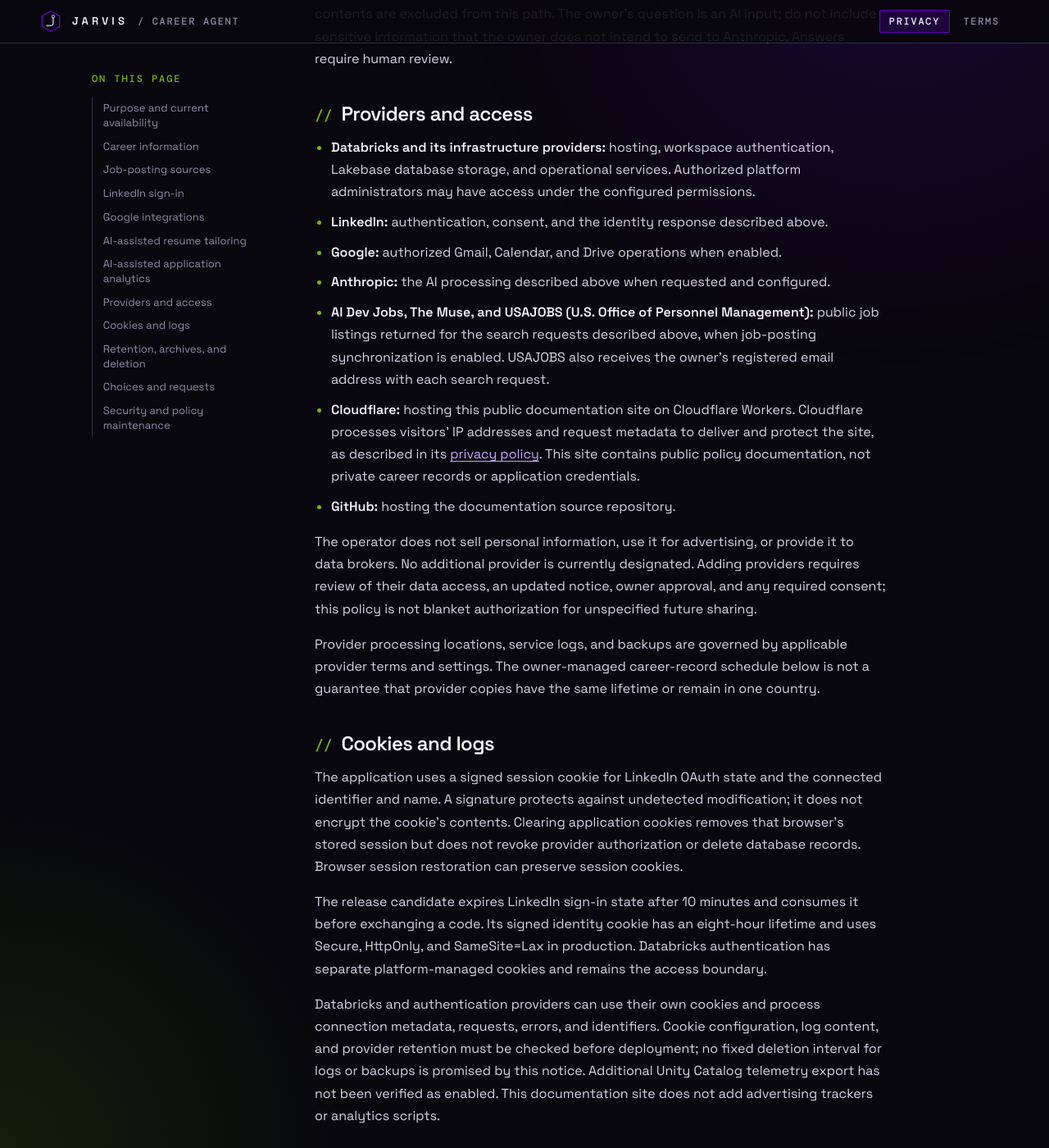
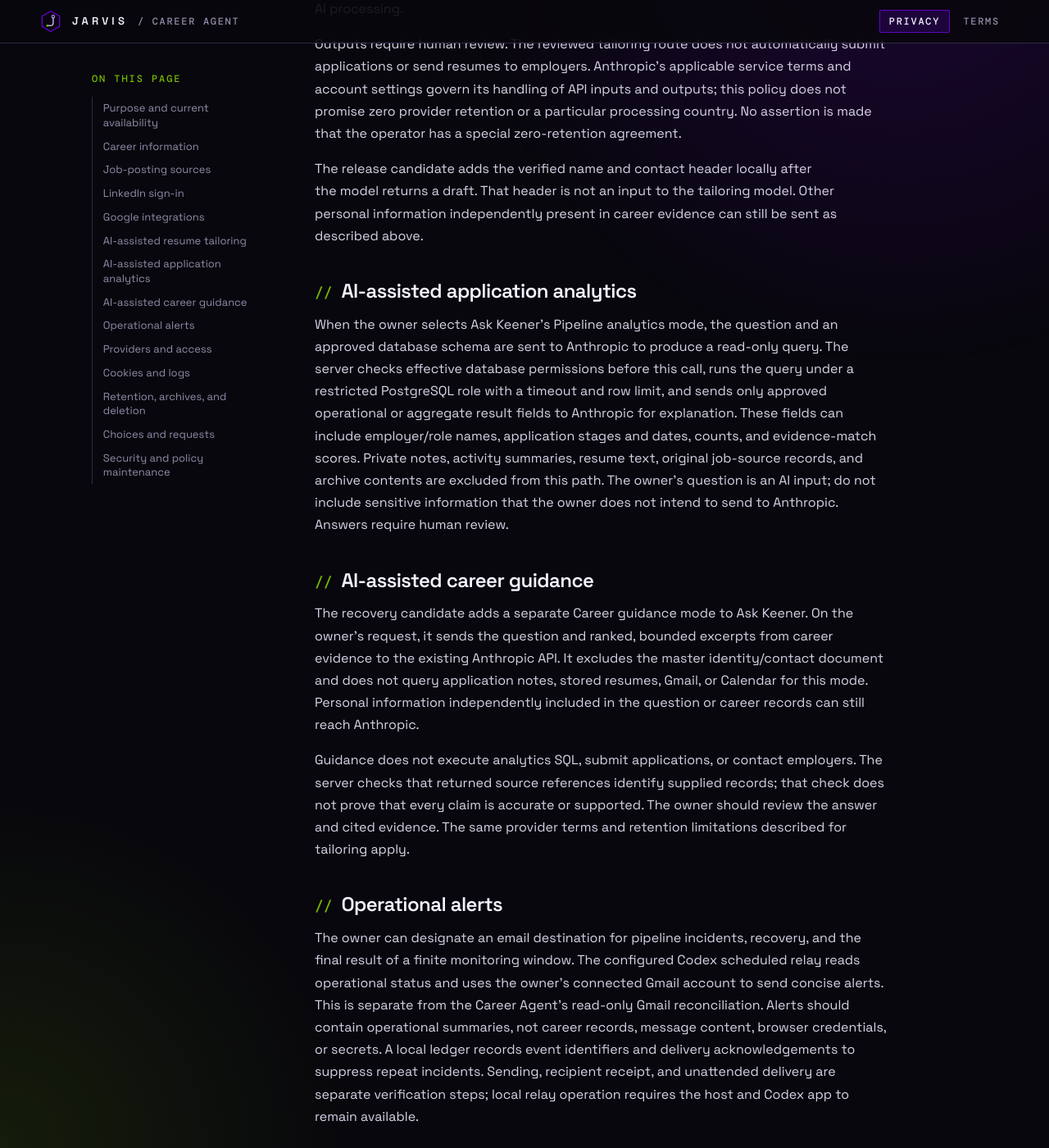
Before and after one commit to TMC-The-Meredith-Collective/career-agent-docs, a Jekyll site: the page built from privacy.md, in a window 1280 px wide and 1400 px high, scrolled down 4988 px. Shown: the whole window at 82% size. Built offline with Jekyll 4.4.1, drawn with Linux system fonts in a browser that asks for light colours; some of the changed text lies outside the part shown.

Commit message:
Disclose career recovery data flows and operational alerts (#10)
* Disclose career recovery data flows and operational alerts

* Preserve normalized Markdown line endings

```diff
--- a/privacy.md
+++ b/privacy.md
@@ -6,11 +6,14 @@ permalink: /privacy/
 
 # JARVIS Career Agent Privacy Policy
 
-**Effective date:** October 6, 2026
+**Effective date:** October 27, 2026
 
 **Release notice:** The resume storage, analytics, Drive save, and archive changes
 below describe the reviewed release candidate. They require approval, schema
 provisioning, and deployment before becoming available in the live application.
+The recovery candidate adds incremental Google synchronization, career guidance,
+and private evidence browsing. This notice describes those data paths; it does
+not establish that their live acceptance checks or a monitoring soak have passed.
 
 **Operator:** David Russell Meredith — The Meredith Collective
 
@@ -22,19 +25,25 @@ provisioning, and deployment before becoming available in the live application.
 
 JARVIS Career Agent is a private, single-owner career-management application intended to help its owner find steady employment and income. It organizes career evidence, job postings, resumes, applications, and follow-up activity. It is not offered for public registration or use by other people.
 
-The application is still being provisioned. LinkedIn sign-in, Google Gmail, Calendar, and Drive integration, AI-assisted resume tailoring, and synchronization of public job postings are intended for the initial release. This notice describes implemented data paths and clearly identifies planned functionality; publishing it does not mean the application or every integration is operational. Databricks application permissions, not LinkedIn sign-in, are intended to restrict access to the owner.
+The application and its integrations are operated and verified in stages. This notice describes implemented data paths and identifies candidate functionality; publishing it or deploying the app does not establish that every integration is operational. Databricks application permissions, not LinkedIn sign-in, restrict access to the owner and authorized platform administrators.
 
 ## Career information
 
 The application processes owner-supplied employment history, education, certifications, skills, and other career evidence. Job-tracking records can contain company and role names, job URLs, locations, compensation ranges, application statuses, dates, and private notes.
 
+The recovery candidate's private Evidence view displays career records, their
+categories, source YAML paths, and relevance tags. It excludes the separate
+master identity/contact document. Databricks application permissions remain the
+access boundary; the endpoint asks browsers not to cache its response. This is
+YAML-backed evidence browsing, not general document-upload processing.
+
 The configured database stores postings, application records, resume-version metadata, match scores, gap analyses, application activity, and job-posting synchronization records. The release candidate also stores generated resume text privately in Lakebase so the owner can reopen and download a draft. Application list responses omit this text. A separate, explicit Drive save can store a text file and its file identifier after Google authorization is configured. These records support the owner's career preparation and application tracking, not advertising or data brokerage. Legacy drafts with no stored text require re-tailoring.
 
 ## Job-posting sources
 
-Job-posting synchronization is implemented and tested but, as of this version, is not yet enabled in the deployed application. When the owner enables it, the application requests public job listings from three sources: AI Dev Jobs (`aidevboard.com`), The Muse (`www.themuse.com`), and USAJOBS (`data.usajobs.gov`, operated by the U.S. Office of Personnel Management). It contacts no other job board. Indeed and ZipRecruiter appear in its configuration as disabled and are never called.
+When enabled, the application's public-source synchronization requests job listings from three sources: AI Dev Jobs (`aidevboard.com`), The Muse (`www.themuse.com`), and USAJOBS (`data.usajobs.gov`, operated by the U.S. Office of Personnel Management). This connector path contacts no other job board. Indeed and ZipRecruiter appear in its configuration as disabled and are never called.
 
-A synchronization runs when the owner starts one. A scheduled hourly run is planned and not yet set up. Requests originate from the deployed application or from the owner's computer, so each source receives that system's IP address and ordinary request metadata. A reachability check sends each source one request with no key and no search criteria.
+A synchronization runs when the owner starts one or through an explicitly configured host schedule. This notice does not activate a schedule or establish its current health. Requests originate from the deployed application or from the owner's computer, so each source receives that system's IP address and ordinary request metadata. A reachability check sends each source one request with no key and no search criteria.
 
 Each synchronization request carries search criteria only. Depending on the source, these are job-title keywords, a metropolitan area with a radius, place or state names, a remote-work preference, a seniority level, and job categories. No career evidence, resume text, application record, or private note is sent to a job source. USAJOBS requires an API key and the email address registered with it, and the application sends that email address as the `User-Agent` header on every USAJOBS search request. AI Dev Jobs and The Muse work without a key; the application sends either of them an API key only when the owner has configured one.
 
@@ -45,6 +54,16 @@ The application records each synchronization run: the source, start and finish t
 Synchronized postings are updated when a source changes them and are marked as likely closed after their closing date or when no synchronization has seen them for 14 days. The application does not delete them automatically; they remain until the operator removes them. Stored descriptions are shown to the owner and, when the owner requests tailoring for a posting, are sent to Anthropic as described below.
 
 Each source's own terms and privacy policy govern how it handles these requests.
+
+Separately from the app's public-source connectors, an owner-operated LinkedIn
+pipeline reads Saved jobs, recommendations, and configured searches through a
+dedicated authenticated browser profile. It retains that profile locally and
+buffers account-scoped job observations in a local SQLite outbox before delivery
+to Lakebase. LinkedIn receives the configured search criteria and ordinary
+browser request metadata for this collection. It does not submit applications, change LinkedIn saved membership,
+or read messages. This collection is separate from the LinkedIn sign-in API
+described below. Authentication challenges or unverified filters stop affected
+collection; a successful session check alone does not prove complete coverage.
 
 ## LinkedIn sign-in
 
@@ -58,11 +77,17 @@ Identity is retrieved during sign-in, not by scheduled background refresh. This
 
 ## Google integrations
 
-Gmail, Calendar, and Drive are core requirements, not merely optional future enhancements. The app renews access tokens server-side before each synchronization. The release candidate implements bounded retrieval and an explicit Drive writer. Ongoing access still depends on a valid OAuth client, fresh owner consent, and live verification; the current Google configuration requires reconnection before use. Tokens are not stored in browser cookies or sent to Anthropic.
+Gmail, Calendar, and Drive are core requirements, not merely optional future enhancements. The app renews access tokens server-side before each synchronization. The release candidate implements bounded retrieval and an explicit Drive writer. Ongoing access depends on a valid OAuth client, applicable owner consent, and live verification; consent may need renewal if authorization expires or is revoked. Tokens are not stored in browser cookies or sent to Anthropic.
 
 When configured and invoked, the existing Gmail/Calendar synchronization code requests recent Gmail message metadata and upcoming primary-calendar events. It can process message identifiers, sender headers, subjects, timestamps, snippets returned by Gmail, event titles, and attendee email addresses to match activity to applications. Matching occurs after retrieval; the initial retrieval is not restricted to known recruiters. Matched subjects or event titles, source identifiers, and timestamps can be stored as application activity in Lakebase.
 
 The reviewed Gmail path does not request full message bodies or attachments, although the intended `gmail.readonly` authorization permits broader reading than these requests. Calendar access is intended to be read-only. These paths do not send emails or change calendar events, and their implemented matching logic does not call an AI model.
+
+The recovery candidate processes bounded batches and uses signed, query-bound
+continuation tokens to resume a larger synchronization. Tokens contain the
+window and provider pagination state and expire after one hour. The interface
+distinguishes partial progress from completion and allows an explicit retry;
+it does not add an inbox listener or send Google content to career guidance.
 
 After separate authorization, the release candidate's Save to Drive button sends the selected generated resume as a plain-text file to the owner's configured private folder. It requests the limited `drive.file` scope for files created by or explicitly shared with the OAuth app; an existing folder identifier alone does not grant access. This transfers the resume, including its verified contact header, to Google. The app stores the returned file identifier and reuses it on repeated saves. It does not change sharing permissions, send the file to an employer, or delete Drive files automatically. If Google creates a file but the database cannot record its identifier, the owner must reconcile the file before retrying. The Lakebase draft and download remain available if Drive fails.
 
@@ -83,7 +108,7 @@ as described above.
 
 ## AI-assisted application analytics
 
-When the owner uses Ask Keener in the release candidate, the question and an
+When the owner selects Ask Keener's Pipeline analytics mode, the question and an
 approved database schema are sent to Anthropic to produce a read-only query. The
 server checks effective database permissions before this call, runs the query
 under a restricted PostgreSQL role with a timeout and row limit, and sends only
@@ -94,12 +119,45 @@ original job-source records, and archive contents are excluded from this path.
 The owner's question is an AI input; do not include sensitive information that
 the owner does not intend to send to Anthropic. Answers require human review.
 
+## AI-assisted career guidance
+
+The recovery candidate adds a separate Career guidance mode to Ask Keener. On
+the owner's request, it sends the question and ranked, bounded excerpts from
+career evidence to the existing Anthropic API. It excludes the master
+identity/contact document and does not query application notes, stored resumes,
+Gmail, or Calendar for this mode. Personal information independently included in
+the question or career records can still reach Anthropic.
+
+Guidance does not execute analytics SQL, submit applications, or contact
+employers. The server checks that returned source references identify supplied
+records; that check does not prove that every claim is accurate or supported.
+The owner should review the answer and cited evidence. The same provider terms
+and retention limitations described for tailoring apply.
+
+## Operational alerts
+
+The owner can designate an email destination for pipeline incidents, recovery,
+and the final result of a finite monitoring window. The configured Codex
+scheduled relay reads operational status and uses the owner's connected Gmail
+account to send concise alerts. This is separate from the Career Agent's
+read-only Gmail reconciliation. Alerts should contain operational summaries,
+not career records, message content, browser credentials, or secrets. A local
+ledger records event identifiers and delivery acknowledgements to suppress
+repeat incidents. Sending, recipient receipt, and unattended delivery are
+separate verification steps; local relay operation requires the host and Codex
+app to remain available.
+
 ## Providers and access
 
 - **Databricks and its infrastructure providers:** hosting, workspace authentication, Lakebase database storage, and operational services. Authorized platform administrators may have access under the configured permissions.
-- **LinkedIn:** authentication, consent, and the identity response described above.
+- **LinkedIn:** authentication, consent, the identity response, and the separate
+  owner-operated job-collection browser requests described above.
 - **Google:** authorized Gmail, Calendar, and Drive operations when enabled.
 - **Anthropic:** the AI processing described above when requested and configured.
+- **OpenAI / Codex:** the scheduled operational alert relay receives selected
+  status metadata to identify incidents and compose alerts through the owner's
+  connected Gmail account. Its account settings and applicable provider terms
+  govern that processing; no zero-retention promise is made here.
 - **AI Dev Jobs, The Muse, and USAJOBS (U.S. Office of Personnel Management):** public job listings returned for the search requests described above, when job-posting synchronization is enabled. USAJOBS also receives the owner's registered email address with each search request.
 - **Cloudflare:** hosting this public documentation site on Cloudflare Workers. Cloudflare processes visitors' IP addresses and request metadata to deliver and protect the site, as described in its [privacy policy](https://www.cloudflare.com/privacypolicy/). This site contains public policy documentation, not private career records or application credentials.
 - **GitHub:** hosting the documentation source repository.
```
Also changed, not shown: other parts of privacy.md (+1 -1 lines).
